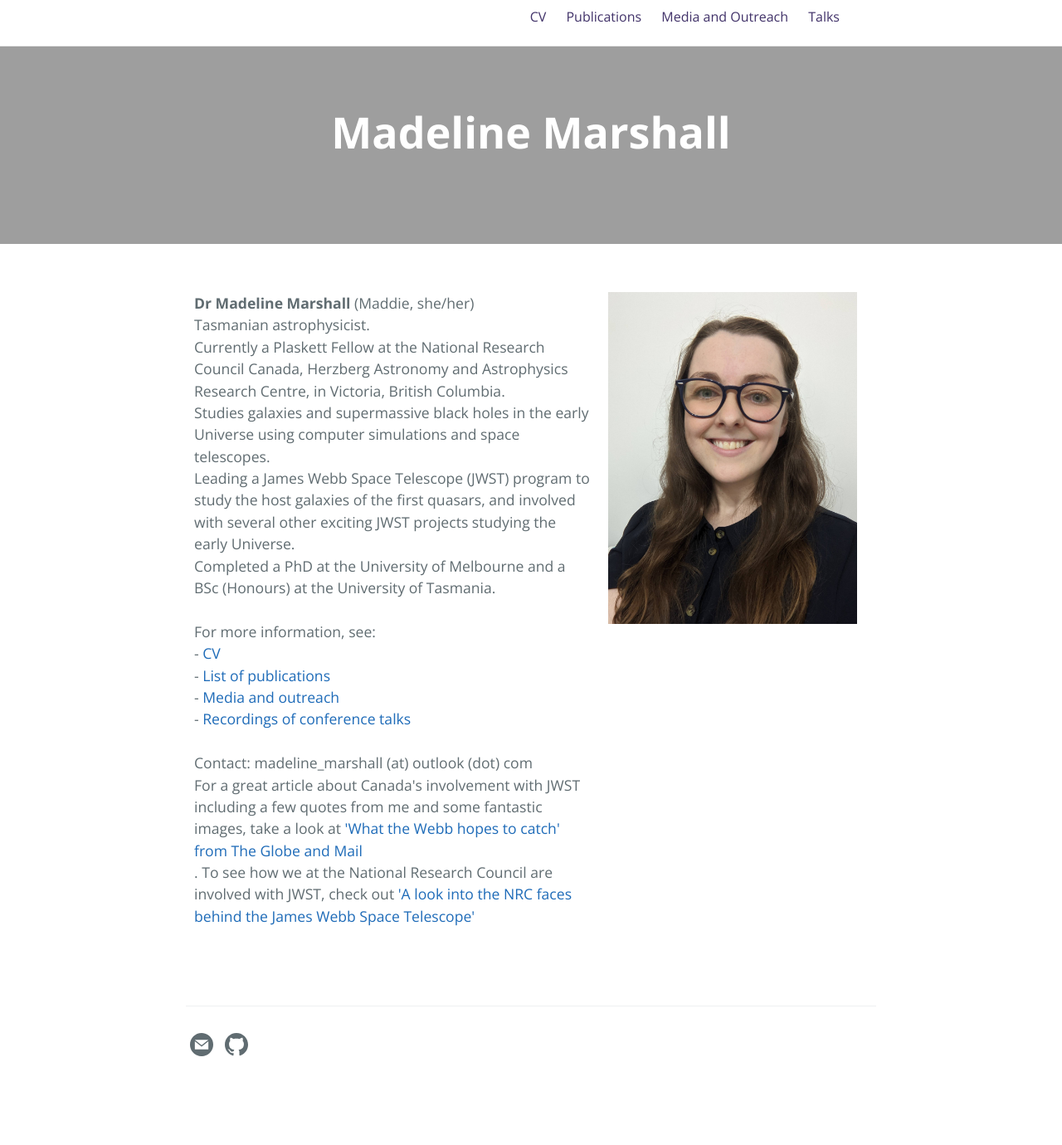
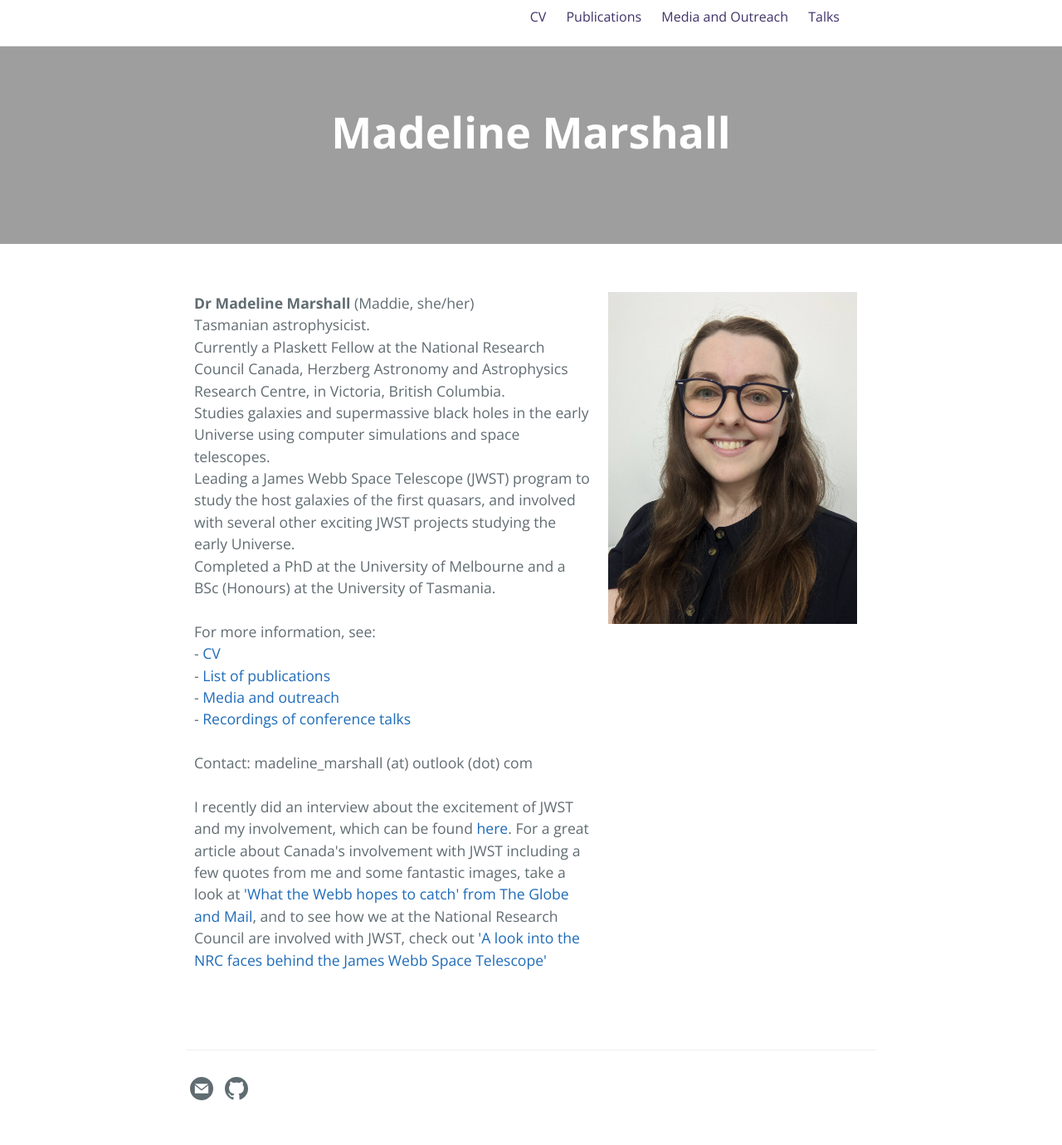
Before and after one commit to madelinemarshall/madelinemarshall.github.io, a Jekyll site: the page built from index.md, in a window 1280 px wide. Shown: the whole page at 83% size. Built offline with Jekyll 4.4.1, drawn with Linux system fonts in a browser that asks for light colours; before the commit the page ends 1327 px from its top, so only the background shows below that.

Commit message:
Add JWST outreach links

```diff
--- a/index.md
+++ b/index.md
@@ -64,11 +64,11 @@ tagline:
     - <a href="{{ '/outreach.html' | absolute_url }}">Media and outreach</a><br>
     - <a href="{{ '/talks.html' | absolute_url }}">Recordings of conference talks</a><br>
     <br>
-    Contact: madeline_marshall (at) outlook (dot) com
+    Contact: madeline_marshall (at) outlook (dot) com<br>
     <br>
 
-
-    For a great article about Canada's involvement with JWST including a few quotes from me and some fantastic images, take a look at <a href="https://www.theglobeandmail.com/canada/article-james-webb-space-telescope-set-to-reveal-universes-outer-limits-to-a/">'What the Webb hopes to catch' from The Globe and Mail</a><br>. To see how we at the National Research Council are involved with JWST, check out <a href="https://nrc.canada.ca/en/stories/look-nrc-faces-behind-james-webb-space-telescope">'A look into the NRC faces behind the James Webb Space Telescope'</a><br>
+    I recently did an interview about the excitement of JWST and my involvement, which can be found <a href="https://www.theadvocate.com.au/story/7546611/former-coaster-involved-in-space-telescope-launch/?cs=2606">here</a>.
+    For a great article about Canada's involvement with JWST including a few quotes from me and some fantastic images, take a look at <a href="https://www.theglobeandmail.com/canada/article-james-webb-space-telescope-set-to-reveal-universes-outer-limits-to-a/">'What the Webb hopes to catch' from The Globe and Mail</a>, and to see how we at the National Research Council are involved with JWST, check out <a href="https://nrc.canada.ca/en/stories/look-nrc-faces-behind-james-webb-space-telescope">'A look into the NRC faces behind the James Webb Space Telescope'</a><br>
     <br>
 
   </div>
```
